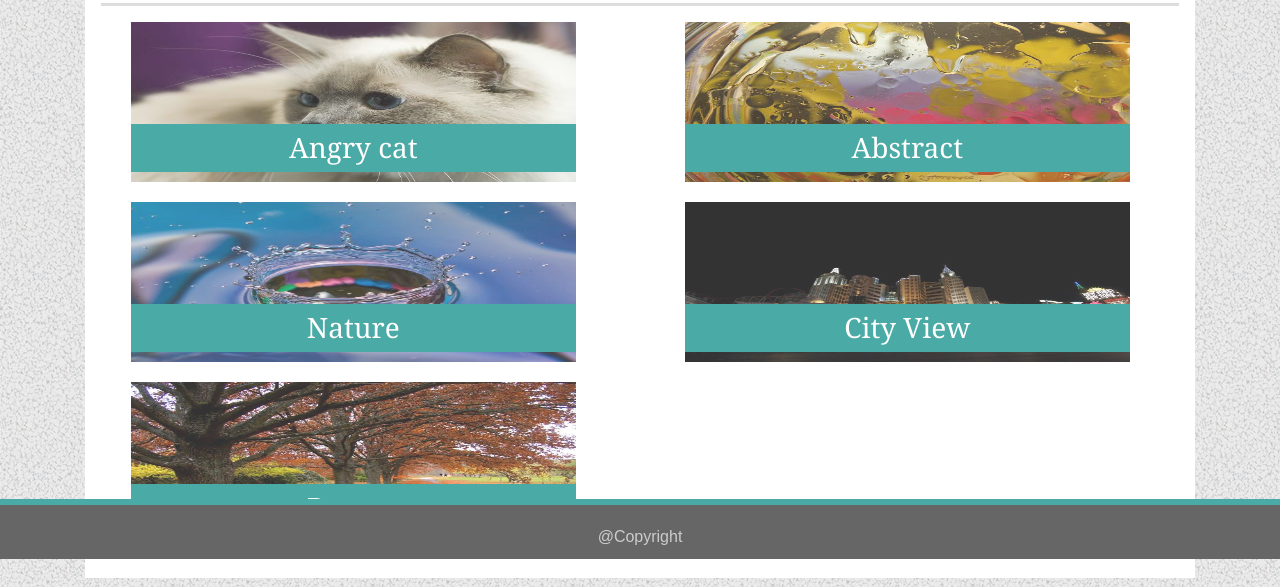
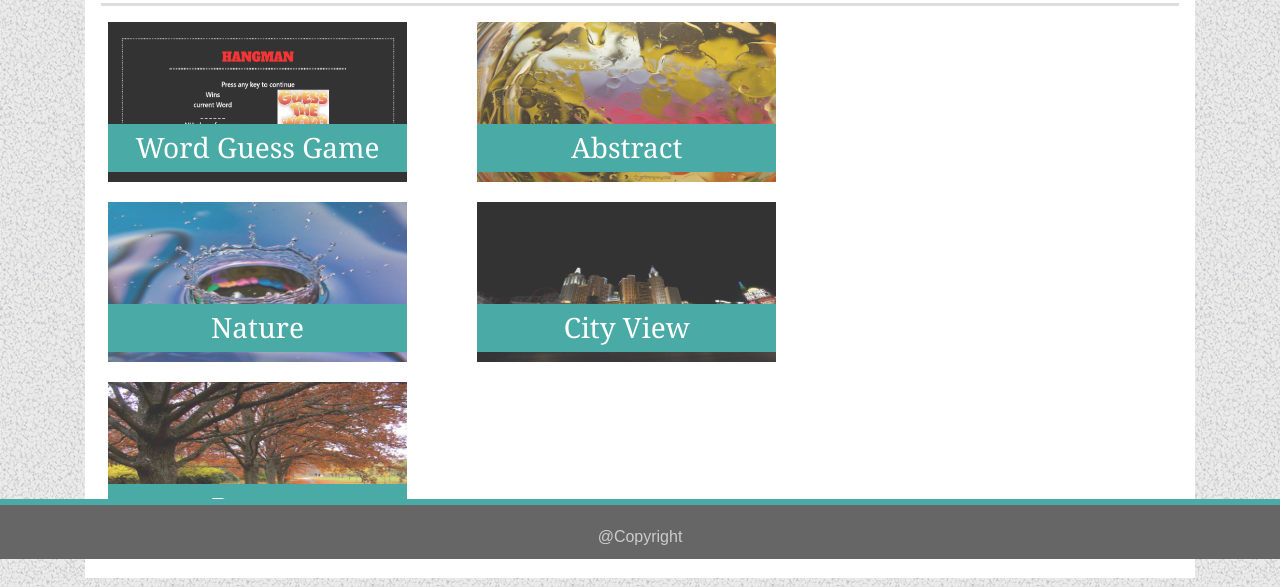
Before and after one commit to satinder042890/bootstrap-portfolio, a plain HTML site: page portfolio.html in a window 1280 px wide. Shown: the part 241-828 px from the top of the page. Drawn offline with nearby package versions, Linux system fonts and the light colour scheme.

Commit message:
link to word guess game

```diff
--- a/assets/css/style.css
+++ b/assets/css/style.css
@@ -63,7 +63,7 @@ footer{
 .image{
     overflow:auto;
     position: relative;
-    margin-left: 30px;
+    margin-left: 2%;
     margin-bottom: 20px;
 
 }
@@ -84,3 +84,9 @@ footer{
     margin-left: 0px;
     font-family: Georgia, 'Times New Roman', Times, serif;
 }
+a {
+    text-align: center;
+    text-decoration: none;
+    color: #ffffff;
+
+}
--- a/portfolio.html
+++ b/portfolio.html
@@ -45,13 +45,13 @@
                 </div>
             </div>
             <div class="row">
-                <div class="col-sm-6">
+                <div class="col-sm-4">
                     <div class="image">
-                        <img src="assets/images/cat.jpg" alt="cat image not found">
-                        <h3>Angry cat</h3>
+                        <img src="assets/images/wordguess.jpg" alt="game image not found">
+                        <h3><a href ="https://satinder042890.github.io/Word-Guess-Game/">Word Guess Game</a></h3>
                     </div>
                 </div>
-                <div class="col-sm-6">
+                <div class="col-sm-4">
                     <div class="image">
                         <img src="assets/images/abstract.jpg" alt="abstract image not found">
                             <h3>Abstract</h3>
@@ -59,13 +59,13 @@
                 </div>
             </div>
             <div class="row">
-                <div class="col-sm-6">
+                <div class="col-sm-4">
                     <div class="image">
                         <img src="assets/images/nature1.jpg" alt="nature image not found">
                         <h3>Nature</h3>
                     </div>
                 </div>
-                <div class="col-sm-6">
+                <div class="col-sm-4">
                     <div class="image">
                         <img src="assets/images/city.jpg" alt="city image not found">
                         <h3>City View</h3>
@@ -73,7 +73,7 @@
                 </div>
             </div>
             <div class="row">
-                <div class="col-sm-6">
+                <div class="col-sm-4">
                     <div class="image">
                         <img src="assets/images/nature2.jpg" alt="beauty image not found">
                         <h3>Beauty</h3>
```
Also changed, not shown: assets/images/wordguess.jpg (added).
